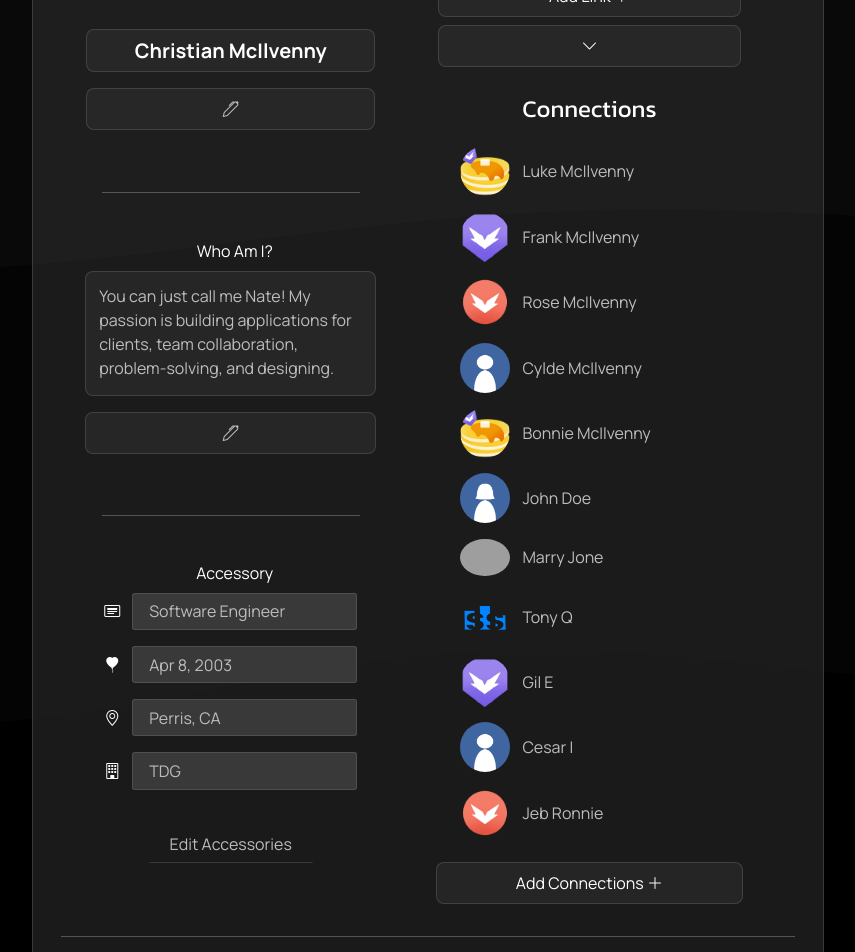
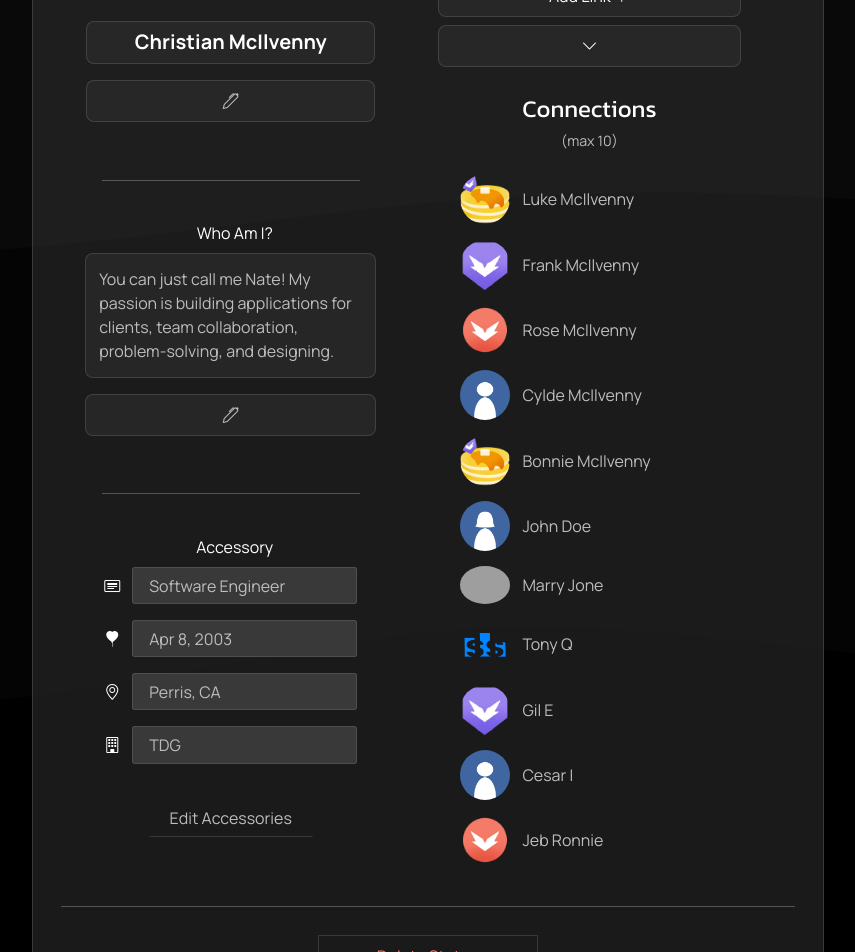
Before and after one commit to TDG-Org/Statue-Status, a React (Create React App) app in the folder client/: page /profile in a window 1280 px wide. Shown: the part 1220-2172 px from the top of the page, without its empty margins (422-1277 px from the left). Built offline with nearby package versions, Linux system fonts and the light colour scheme; grey boxes are pictures that could not be loaded.

Commit message:
added a reach limit to connections

```diff
--- a/client/src/components/Statue/Profile Statue/Secondary/ProfileStatueConnections.jsx
+++ b/client/src/components/Statue/Profile Statue/Secondary/ProfileStatueConnections.jsx
@@ -134,20 +134,34 @@ const ProfileStatueConnections = () => {
     }
   }
 
-  // On Render, this tracks the social links
-  useEffect(() => {
-    console.log(editStatueConnections);
-  }, [editStatueConnections]);
-
   // Function to remove an element from the editStatueSocialLink state variable
   function handleRemovePeer(name) {
     // Update the currentSocialLinks state variable to exclude the element that was removed
     setEditStatueConnections(editStatueConnections.filter(item => item.peerName !== name));
-};
+  };
+
+  // Limit of Connections
+  const [limitConnectionsReached, setLimitConnectionsReached] = useState(false);
+
+  // Function to check Connections limit
+  function checkConnectionsLimit() {
+    if (editStatueConnections.length <= 9) {
+      setLimitConnectionsReached(false);
+    } else {
+      setLimitConnectionsReached(true);
+    }
+  }
+
+  // On Render, this tracks the social links
+  useEffect(() => {
+    checkConnectionsLimit();
+    console.log(editStatueConnections);
+  }, [editStatueConnections]);
 
   return (
     <div className="secondary-sect-connections">
       <h4>Connections</h4>
+      <p className="connections-sub-title">(max 10)</p>
 
       <div className="statue-peer-wrapper">
       {/* loop to display each peer  */}
@@ -238,7 +252,7 @@ const ProfileStatueConnections = () => {
 
       {/* The add connections button  */}
       <div
-        className={`statue-add-peer-button-wrapper ${editStatueConnectionsActive ? "hide" : ""}`}
+        className={`statue-add-peer-button-wrapper ${editStatueConnectionsActive ? "hide" : "" || limitConnectionsReached ? "hide" : ""}`}
         onClick={handleToggleStatueConnections}
       >
         <button className="statue-add-peer-btn">
--- a/client/src/sass/components/Profile Statue/ConnectionsComp.scss
+++ b/client/src/sass/components/Profile Statue/ConnectionsComp.scss
@@ -6,6 +6,12 @@
 .statue-sect {
   .statue {
     .secondary-sect-connections {
+      .connections-sub-title {
+        font-size: .889rem;
+        text-align: center;
+        margin: .4rem auto;
+        color: $mid-light-clr;
+      }
       .statue-peer-wrapper {
         display: flex;
         padding: .5rem;
```
